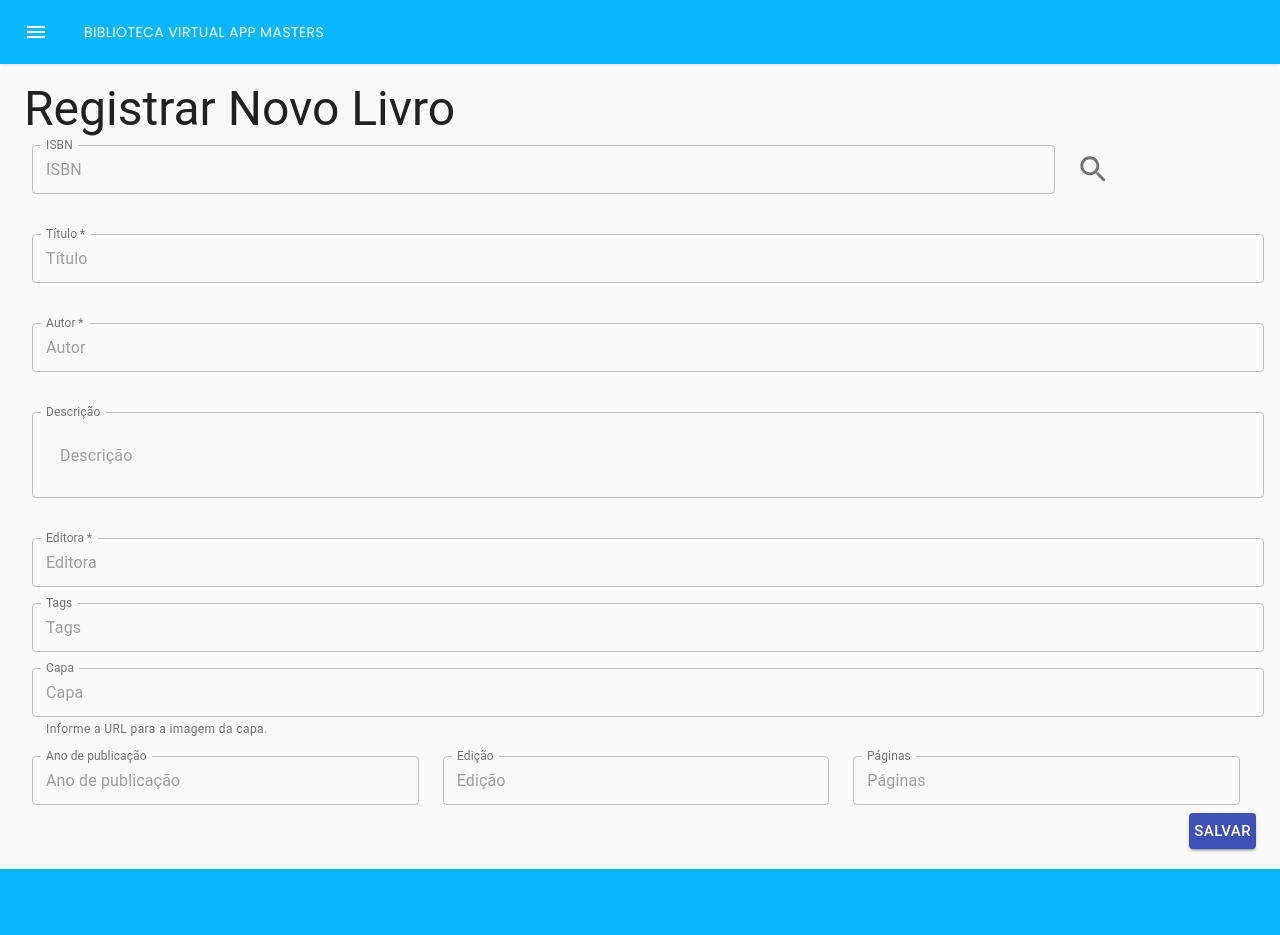
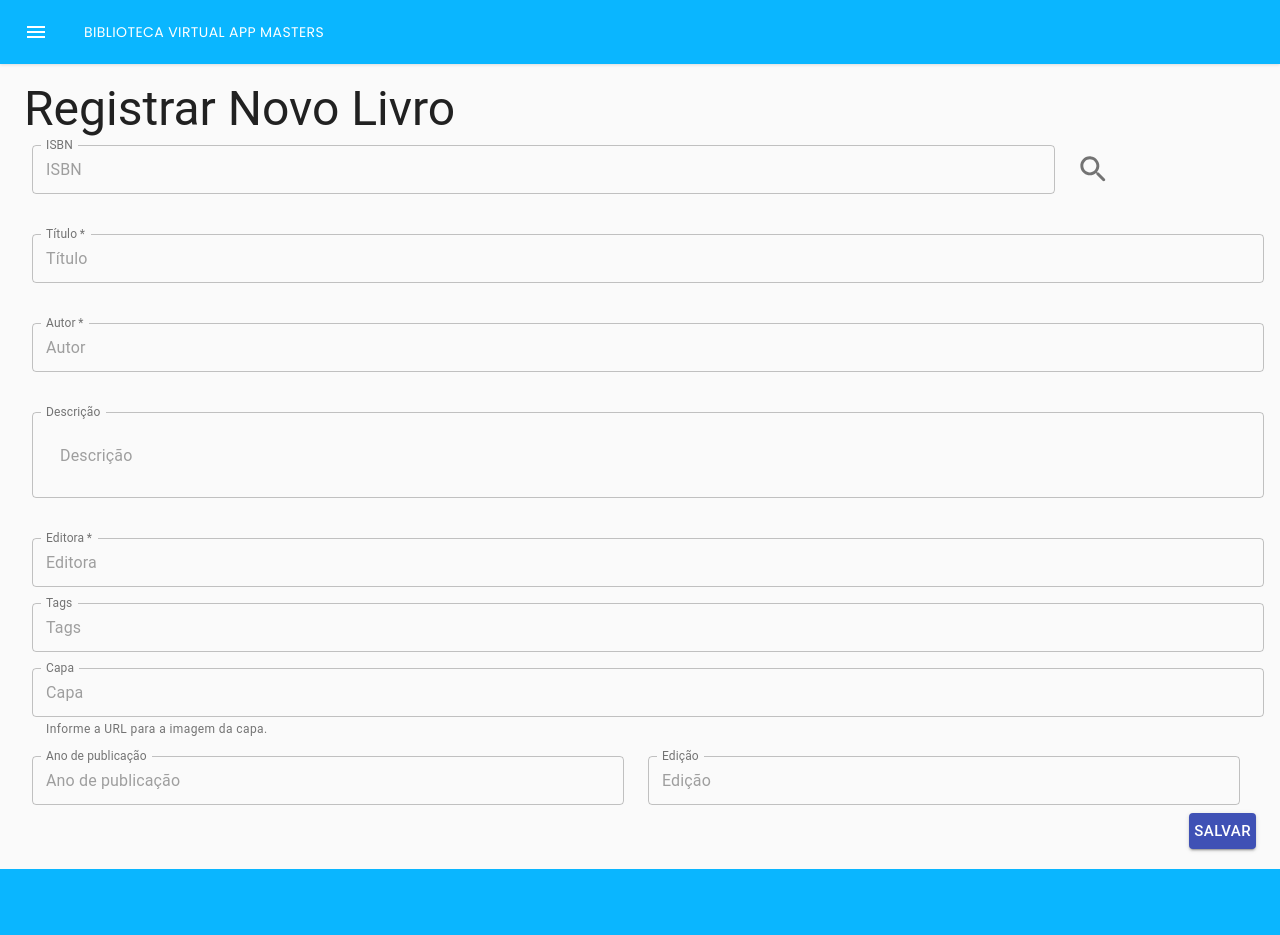
Before and after one commit to app-masters/book-masters, a React (Create React App) app: page /register in a window 1280 px wide. Shown: the top 935 px of the page. Built offline with nearby package versions, Linux system fonts and the light colour scheme.

Commit message:
Fix Google API, set fetched info to state

```diff
--- a/package.json
+++ b/package.json
@@ -8,6 +8,7 @@
     "@testing-library/jest-dom": "^4.2.4",
     "@testing-library/react": "^9.3.2",
     "@testing-library/user-event": "^7.1.2",
+    "axios": "^0.20.0",
     "moment": "^2.29.0",
     "react": "^16.13.1",
     "react-dom": "^16.13.1",
--- a/src/RegisterBook.js
+++ b/src/RegisterBook.js
@@ -116,9 +116,7 @@ const RegisterBook = () => {
     const [tags, setTags] = useState("");
     const [coverURL, setCoverURL] = useState("");
     const [year, setYear] = useState("");
-    const [edition, setEdition] = useState("");
-    const [googleBooksInfo, setGoogleBooksInfo] = useState("");
-    const [googleBooksResponse, setGoogleBooksResponse] = useState("");
+	const [edition, setEdition] = useState("");
 
     const [openDialog, setOpenDialog] = useState(false);
 
@@ -141,8 +139,10 @@ const RegisterBook = () => {
             anoPublicacao: year,
             edicao: edition,
             status: false,
-        })
+		})
+
         console.log(serverBook)
+        //post book
 
     },[ISBN, title, description, authors, editor, tags, coverURL,year, edition]);
 
@@ -150,32 +150,45 @@ const RegisterBook = () => {
 
     const searchGoogleAPI = useCallback(async () => {
 
-        setOpenDialog(true)
-        console.log("GoogleAPI")
+		console.log("GoogleAPI")
 
-        const book = fetchBookGoogle(ISBN);
+        const bookRes = await fetchBookGoogle(ISBN);
 
+        if(bookRes.totalItems > 0){
+
+			const book = bookRes.items[0]
+			console.log(book)
+			setTitle(book.volumeInfo.title)
+			setDescription(book.volumeInfo.description)
+			setAuthors(book.volumeInfo.authors)
+			setEditor(book.publisher)
+			if(book.imageLinks){
+				setCoverURL(book.imageLinks.medium)
+			}
+
+
+			if(book.categories){
+				const cat = book.categories
+				setTags(cat.reduce((tag, val) => {
+					val += tag + ";";
+				},['']))
+			}
+
+			if(book.volumeInfo.authors){
+				const auth = book.volumeInfo.authors
+
+				setAuthors(auth.reduce((tag, val) => {
+					val += tag + ";";
+				},['']))
+			}
+
+			if(book.publishedDate){
+				setYear(book.publishedDate.substr(0,4))
+			}
+		}
 
     }, [ISBN]);
 
-    const GoogleInfoDialog = (
-        <Dialog open={openDialog} onClose={() => setOpenDialog(false)} aria-labelledby='form-dialog-title'>
-            <DialogTitle id='form-dialog-title'>Informações obtidas</DialogTitle>
-
-            <DialogContent>
-                Teste Google
-            </DialogContent>
-
-            <DialogActions>
-                <Button onClick={() => setOpenDialog(false)} color='secondary'>
-                    Cancelar
-                </Button>
-                <Button onClick={() => setOpenDialog(false)}  color='primary'>
-                    Confirmar
-                </Button>
-            </DialogActions>
-        </Dialog>
-    );
 
 	return (
 		<React.Fragment>
@@ -207,7 +220,7 @@ const RegisterBook = () => {
                             </IconButton>
 							</Grid>
 
-                            {GoogleInfoDialog}
+
 
 							<Grid item xs={12}>
 								<TextField
@@ -314,7 +327,7 @@ const RegisterBook = () => {
 							variant='outlined'
 						/>
 						<Grid  justify="center" alignItems="center" container item xs={12} spacing={3}>
-							<Grid item xs={12} sm={4}>
+							<Grid item xs={12} sm={6}>
 								<TextField
 									id='form-year'
 									label='Ano de publicação'
@@ -332,7 +345,7 @@ const RegisterBook = () => {
 								/>
 							</Grid>
 
-							<Grid item xs={12} sm={4}>
+							<Grid item xs={12} sm={6}>
 								<TextField
 									id='form-edition'
                                     label='Edição'
@@ -349,21 +362,7 @@ const RegisterBook = () => {
 									variant='outlined'
 								/>
 							</Grid>
-							<Grid item xs={12} sm={4}>
-								<TextField
-									id='form-pages'
-                                    label='Páginas'
-                                    type="number"
-									style={{ margin: 8 }}
-									placeholder='Páginas'
-									fullWidth
-									margin='normal'
-									InputLabelProps={{
-										shrink: true,
-									}}
-									variant='outlined'
-								/>
-							</Grid>
+
 						</Grid>
                         <Grid container item justify="flex-end" xs={12}>
                             <Button className={useStyles.buttonSubmit} size="large" variant='contained' form='book-form' type='submit' color='primary'>
--- a/src/googleBooksAPI.js
+++ b/src/googleBooksAPI.js
@@ -1,16 +1,14 @@
-const fetchBookGoogle = (isbn) => {
-    /** Fetch google API */
-    fetch('https://www.googleapis.com/books/v1/volumes?q=isbn:' + isbn, {
-        method: 'GET',
+const axios = require('axios').default;
+
+
+const fetchBookGoogle = async (isbn) => {
+
+    return axios.get('https://www.googleapis.com/books/v1/volumes?q=isbn:' + isbn)
+    .then(function (response) {
+        return response.data
     })
-    .then(response => response.json())
-    .then(data => data)
 
-/*
-    if(responseData.totalItems > 0){
-        console.log(responseData.items)
-    }
-    */
+
 }
 
 export default fetchBookGoogle;
```
Also changed, not shown: 1 other file (tests, documents, lock files or other folders).
